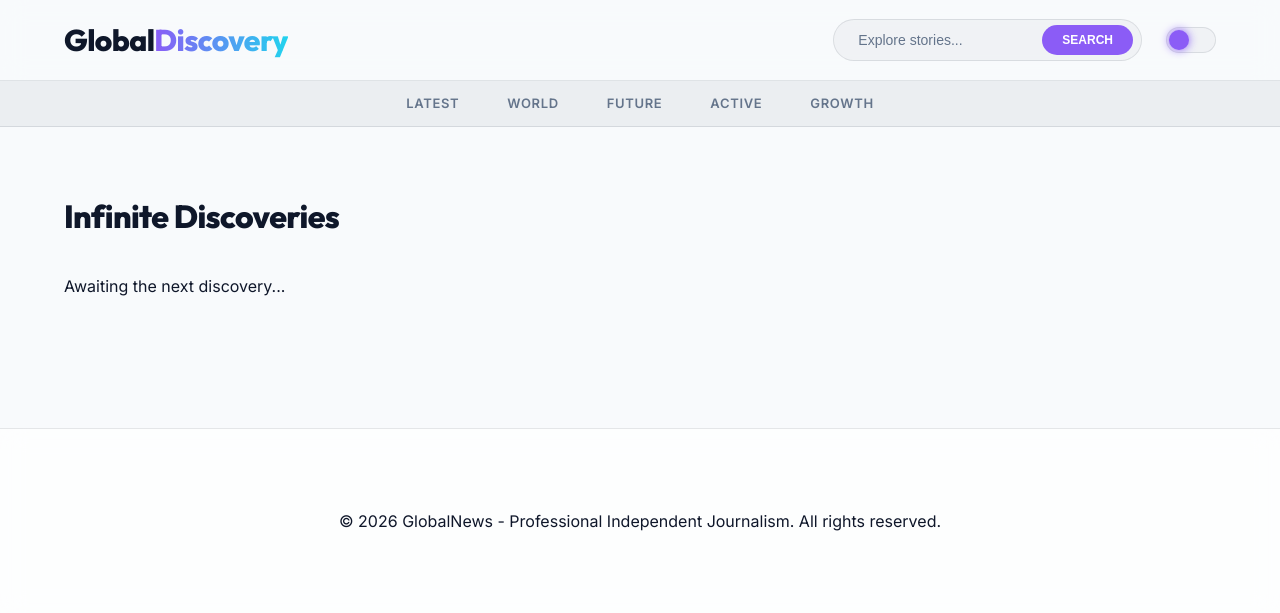
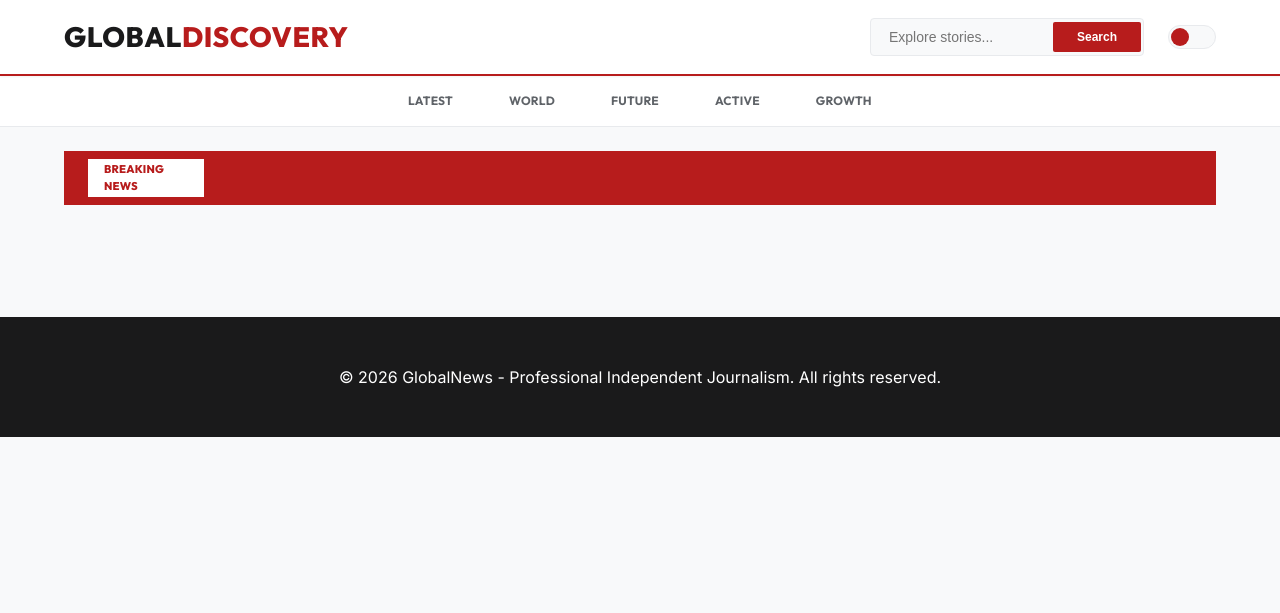
Before and after one commit to AsbinGhimire/news-sphere, a Django app: page / in a window 1280 px wide. Shown: the top 613 px of the page. Run offline with Django 5.2, Linux system fonts and the light colour scheme; data that the repository does not hold is empty.

Commit message:
UI: Implement Core-1 Design System (News Red palette, Serif highlights, 8px grid)

```diff
--- a/news/views.py
+++ b/news/views.py
@@ -19,9 +19,16 @@ class HomeView(ListView):
 
     def get_context_data(self, **kwargs):
         context = super().get_context_data(**kwargs)
-        all_articles = self.get_queryset()
+        all_articles = Article.objects.filter(published_at__isnull=False).order_by('-published_at')
+
         context['featured_article'] = all_articles.first()
-        context['latest_articles'] = all_articles[1:]
+        context['side_articles'] = all_articles[1:6]  # 5 articles for the hero sidebar
+
+        # Categorized Sections
+        context['world_news'] = Article.objects.filter(category='World').order_by('-published_at')[:4]
+        context['tech_news'] = Article.objects.filter(category='Tech').order_by('-published_at')[:4]
+        context['sports_news'] = Article.objects.filter(category='Sports').order_by('-published_at')[:4]
+
         context['categories'] = Article.CATEGORY_CHOICES
         return context
 
--- a/static/css/style.css
+++ b/static/css/style.css
@@ -1,29 +1,41 @@
 :root {
-    --primary: #8b5cf6; /* Electric Violet */
-    --primary-glow: rgba(139, 92, 246, 0.15);
-    --secondary: #22d3ee; /* Cyan */
-    --bg: #f8fafc; /* Light Slate Foundation */
-    --bg-card: rgba(255, 255, 255, 0.7); /* Frost Glass */
-    --text: #0f172a; /* Deep Slate Text */
-    --text-muted: #64748b;
-    --border: rgba(15, 23, 42, 0.1);
+    /* Color Palette - GlobalNews Core-1 */
+    --primary: #B71C1C; /* News Red (Authority) */
+    --primary-light: #D32F2F;
+    --primary-glow: rgba(183, 28, 28, 0.1);
+    --secondary: #002b49; /* Deep Ink */
+
+    --bg: #F8F9FA; /* Surface Light */
+    --bg-card: #ffffff;
+    --text: #1A1A1B; /* Primary Ink */
+    --text-muted: #5F6368;
+    --border: #E8EAED;
+
     --white: #ffffff;
     --container-width: 1200px;
-    --glass: rgba(15, 23, 42, 0.03);
-    --glass-heavy: rgba(248, 250, 252, 0.82);
-    --blur: blur(12px);
+
+    /* 8px Spacing Scale */
+    --space-xs: 4px;
+    --space-sm: 8px;
+    --space-md: 16px;
+    --space-lg: 24px;
+    --space-xl: 32px;
+    --space-xxl: 48px;
+
+    /* Effects */
+    --shadow-sm: 0 1px 2px rgba(0,0,0,0.05);
+    --shadow-md: 0 4px 6px -1px rgba(0,0,0,0.1);
+    --blur: blur(8px);
 }
 
-/* Obsidian (Dark Mode) Theme Overrides */
+/* Dark Mode Overrides */
 body.dark-mode {
-    --bg: #0f172a;
-    --bg-card: rgba(30, 41, 59, 0.7);
-    --text: #f8fafc;
-    --text-muted: #94a3b8;
-    --border: rgba(255, 255, 255, 0.1);
-    --glass: rgba(255, 255, 255, 0.03);
-    --glass-heavy: rgba(15, 23, 42, 0.8);
-    --primary-glow: rgba(139, 92, 246, 0.4);
+    --bg: #121212;
+    --bg-card: #1E1E1E;
+    --text: #F8F9FA;
+    --text-muted: #9AA0A6;
+    --border: #3C4043;
+    --primary-glow: rgba(211, 47, 47, 0.2);
 }
 
 * {
@@ -33,39 +45,37 @@ body.dark-mode {
 }
 
 @keyframes fadeInUp {
-    from {
-        opacity: 0;
-        transform: translateY(20px);
-    }
-    to {
-        opacity: 1;
-        transform: translateY(0);
-    }
-}
-
-@keyframes shine {
-    from { left: -100%; }
-    to { left: 100%; }
+    from { opacity: 0; transform: translateY(var(--space-md)); }
+    to { opacity: 1; transform: translateY(0); }
 }
 
 body {
     font-family: 'Inter', sans-serif;
     color: var(--text);
     background-color: var(--bg);
-    line-height: 1.6;
+    line-height: 1.5;
     -webkit-font-smoothing: antialiased;
     overflow-x: hidden;
-    transition: background-color 0.4s ease, color 0.4s ease;
+    transition: background-color 0.3s ease, color 0.3s ease;
 }
 
-h1, h2, h3, .logo {
+/* Typography Hierarchy */
+h1, h2, h3, .featured-card h1 {
+    font-family: 'Playfair Display', serif;
+    font-weight: 800;
+    line-height: 1.2;
+}
+
+.section-header h2, .logo, .navbar a, .breaking-label {
     font-family: 'Outfit', sans-serif;
+    text-transform: uppercase;
+    letter-spacing: 0.02em;
 }
 
 .container {
     max-width: var(--container-width);
     margin: 0 auto;
-    padding: 0 1.5rem;
+    padding: 0 var(--space-lg);
 }
 
 /* Scroll Progress */
@@ -75,20 +85,19 @@ h1, h2, h3, .logo {
     left: 0;
     width: 0%;
     height: 3px;
-    background: linear-gradient(to right, var(--primary), var(--secondary));
+    background: var(--primary);
     z-index: 9999;
 }
 
-/* Global Branding Header */
+/* Header & Navigation */
 .header-main {
-    background: var(--glass-heavy);
-    backdrop-filter: var(--blur);
-    -webkit-backdrop-filter: var(--blur);
-    border-bottom: 1px solid var(--border);
-    padding: 1rem 0;
+    background: var(--bg-card);
+    border-bottom: 2px solid var(--primary);
+    padding: var(--space-md) 0;
     position: sticky;
     top: 0;
     z-index: 1000;
+    box-shadow: var(--shadow-sm);
 }
 
 .header-main .container {
@@ -100,106 +109,79 @@ h1, h2, h3, .logo {
 .header-tools {
     display: flex;
     align-items: center;
-    gap: 1.5rem;
+    gap: var(--space-lg);
 }
 
 .theme-switch {
-    background: var(--glass);
+    background: var(--bg);
     border: 1px solid var(--border);
-    width: 50px;
-    height: 26px;
+    width: 48px;
+    height: 24px;
     border-radius: 99px;
     cursor: pointer;
     position: relative;
-    transition: all 0.3s ease;
     padding: 0;
-}
-
-.theme-switch:hover {
-    border-color: var(--primary);
 }
 
 .theme-icon {
     position: absolute;
     top: 2px;
     left: 2px;
-    width: 20px;
-    height: 20px;
+    width: 18px;
+    height: 18px;
     background: var(--primary);
     border-radius: 50%;
-    transition: all 0.4s cubic-bezier(0.4, 0, 0.2, 1);
-    box-shadow: 0 0 10px var(--primary);
+    transition: transform 0.3s cubic-bezier(0.4, 0, 0.2, 1);
 }
 
 body.dark-mode .theme-icon {
     transform: translateX(24px);
-    background: var(--secondary);
-    box-shadow: 0 0 10px var(--secondary);
 }
 
 .logo {
-    font-size: 1.875rem;
+    font-size: 1.75rem;
     font-weight: 800;
     text-decoration: none;
     color: var(--text);
-    letter-spacing: -0.02em;
 }
 
 .logo span {
-    background: linear-gradient(to right, var(--primary), var(--secondary));
-    -webkit-background-clip: text;
-    -webkit-text-fill-color: transparent;
+    color: var(--primary);
 }
 
 .search-form {
     display: flex;
     align-items: center;
-    background: var(--glass);
+    background: var(--bg);
     border: 1px solid var(--border);
-    border-radius: 99px;
-    padding: 0.25rem 0.5rem;
-    transition: all 0.3s cubic-bezier(0.4, 0, 0.2, 1);
-}
-
-.search-form:focus-within {
-    border-color: var(--primary);
-    box-shadow: 0 0 0 2px var(--primary-glow);
+    border-radius: 4px; /* Sharper edges for authority */
+    padding: 2px;
 }
 
 .search-form input {
     background: transparent;
     border: none;
-    padding: 0.5rem 1rem;
+    padding: var(--space-sm) var(--space-md);
     color: var(--text);
     font-size: 0.875rem;
-    width: 200px;
+    width: 180px;
     outline: none;
-}
-
-.search-form input::placeholder {
-    color: var(--text-muted);
 }
 
 .search-form button {
     background: var(--primary);
     color: white;
     border: none;
-    padding: 0.5rem 1.25rem;
-    border-radius: 99px;
+    padding: var(--space-sm) var(--space-lg);
+    border-radius: 2px;
     cursor: pointer;
-    font-weight: 600;
+    font-weight: 700;
     font-size: 0.75rem;
-    text-transform: uppercase;
-    transition: transform 0.2s;
-}
-
-.search-form button:hover {
-    transform: scale(1.05);
 }
 
 /* Sub-Navbar */
 .navbar {
-    background: rgba(15, 23, 42, 0.05);
+    background: var(--bg-card);
     border-bottom: 1px solid var(--border);
 }
 
@@ -207,180 +189,238 @@ nav ul {
     list-style: none;
     display: flex;
     justify-content: center;
-    gap: 1rem;
+    gap: var(--space-sm);
 }
 
 nav ul li a {
     display: block;
-    padding: 0.75rem 1rem;
+    padding: var(--space-md) var(--space-lg);
     color: var(--text-muted);
     text-decoration: none;
-    font-weight: 600;
-    font-size: 0.8125rem;
-    text-transform: uppercase;
-    letter-spacing: 0.05em;
-    transition: color 0.3s;
+    font-weight: 700;
+    font-size: 0.75rem;
+    transition: color 0.2s;
 }
 
 nav ul li a:hover {
     color: var(--primary);
 }
 
-/* Hero Section */
-.hero-news {
-    padding: 4rem 0;
-    background: radial-gradient(circle at 50% -20%, var(--primary-glow), transparent);
+/* Breaking News Ticker */
+.breaking-news-bar {
+    background: var(--primary);
+    color: white;
+    padding: var(--space-sm) var(--space-lg);
+    display: flex;
+    align-items: center;
+    gap: var(--space-lg);
+    margin-top: var(--space-lg);
+    font-size: 0.8125rem;
+    font-weight: 700;
 }
 
-.glass-hero {
-    background: var(--bg-card);
-    backdrop-filter: var(--blur);
-    -webkit-backdrop-filter: var(--blur);
-    border: 1px solid var(--border);
-    border-radius: 2rem;
-    overflow: hidden;
-    position: relative;
+.breaking-label {
+    background: white;
+    color: var(--primary);
+    padding: 2px var(--space-md);
+    font-weight: 900;
+    font-size: 0.7rem;
+}
+
+/* Hero Section Overhaul */
+.hero-news {
+    padding: var(--space-xl) 0;
+}
+
+.portal-grid-hero {
+    display: grid;
+    grid-template-columns: repeat(12, 1fr);
+    gap: var(--space-xl);
+}
+
+.main-feature {
+    grid-column: span 8;
+}
+
+.featured-card {
+    display: block;
+    text-decoration: none;
+    color: inherit;
 }
 
 .featured-card .img-container {
-    aspect-ratio: 21 / 9;
+    aspect-ratio: 16 / 9;
     overflow: hidden;
-    position: relative;
+    margin-bottom: var(--space-lg);
 }
 
 .featured-card img {
-    width: 100%;
-    height: 100%;
-    object-fit: cover;
-    opacity: 0.8;
-    transition: transform 0.8s cubic-bezier(0.4, 0, 0.2, 1);
+    width: 100%; height: 100%; object-fit: cover;
+    transition: transform 0.5s ease;
 }
 
-.featured-hero-content {
-    padding: 3rem;
-    background: linear-gradient(to top, var(--bg-card), transparent);
-    position: relative;
-    z-index: 1;
+.featured-card:hover img {
+    transform: scale(1.02);
 }
 
 .featured-card h1 {
+    font-size: 3rem;
+    margin-bottom: var(--space-md);
+    color: var(--text);
+}
+
+.featured-card p {
+    color: var(--text-muted);
+    font-size: 1.125rem;
+}
+
+.side-headlines {
+    grid-column: span 4;
+    display: flex;
+    flex-direction: column;
+    gap: var(--space-lg);
+}
+
+.side-item {
+    padding-bottom: var(--space-lg);
+    border-bottom: 1px solid var(--border);
+    text-decoration: none;
+    color: inherit;
+}
+
+.side-item .meta {
+    font-size: 0.625rem;
+    font-weight: 800;
+    color: var(--primary);
+    margin-bottom: var(--space-xs);
+}
+
+.side-item h4 {
+    font-family: 'Playfair Display', serif;
+    font-size: 1.25rem;
+    font-weight: 700;
+    line-height: 1.3;
+}
+
+.side-item:hover h4 {
+    text-decoration: underline;
+}
+
+/* Categorized Sections */
+.news-section-wrap {
+    margin-bottom: var(--space-xxl);
+}
+
+.section-header {
+    display: flex;
+    align-items: center;
+    justify-content: space-between;
+    border-bottom: 3px solid var(--text);
+    margin-bottom: var(--space-xl);
+    padding-bottom: var(--space-xs);
+}
+
+.section-header h2 {
+    font-size: 1.5rem;
+}
+
+.section-header.world { border-color: var(--primary); }
+.section-header.tech { border-color: #002b49; }
+.section-header.sports { border-color: #008134; }
+
+.section-grid {
+    display: grid;
+    grid-template-columns: repeat(4, 1fr);
+    gap: var(--space-xl);
+}
+
+.section-card {
+    text-decoration: none;
+    color: inherit;
+}
+
+.section-card .img-wrap {
+    aspect-ratio: 16 / 10;
+    overflow: hidden;
+    margin-bottom: var(--space-md);
+}
+
+.section-card h3 {
+    font-size: 1.125rem;
+    line-height: 1.4;
+}
+
+.section-card:hover h3 {
+    color: var(--primary);
+    text-decoration: underline;
+}
+
+/* Detail View */
+.immersive-hero {
+    height: 60vh;
+    position: relative;
+    overflow: hidden;
+}
+
+.immersive-hero img {
+    width: 100%; height: 100%; object-fit: cover;
+}
+
+.immersive-content-wrap {
+    background: var(--bg);
+    padding: var(--space-xxl) 0;
+}
+
+.article-detail {
+    max-width: 680px;
+    margin: 0 auto;
+}
+
+.detail-header {
+    margin-bottom: var(--space-xl);
+}
+
+.detail-header h1 {
     font-size: 3.5rem;
-    font-weight: 800;
-    line-height: 1.1;
-    margin-bottom: 1.5rem;
-    letter-spacing: -0.03em;
+    margin-bottom: var(--space-md);
+}
+
+.body-text {
+    font-size: 1.125rem;
+    line-height: 1.7;
+}
+
+.ai-glass-card {
+    background: white;
+    border-top: 4px solid var(--primary);
+    padding: var(--space-xl);
+    margin: var(--space-xxl) 0;
+    box-shadow: var(--shadow-md);
+}
+
+footer {
+    background: var(--text);
+    color: var(--white);
+    padding: var(--space-xxl) 0;
+    text-align: center;
+    margin-top: var(--space-xxl);
 }
 
 .reveal {
     opacity: 0;
-    transition: opacity 0.8s ease-out, transform 0.8s ease-out;
-    transform: translateY(30px);
+    transition: opacity 0.6s ease-out;
 }
 
 .reveal.active {
     opacity: 1;
-    transform: translateY(0);
 }
 
-.section-title {
-    font-size: 2rem;
-    font-weight: 800;
-    margin: 4rem 0 2rem;
-    letter-spacing: -0.02em;
+@media (max-width: 1024px) {
+    .main-feature, .side-headlines { grid-column: span 12; }
+    .section-grid { grid-template-columns: repeat(2, 1fr); }
+    .featured-card h1 { font-size: 2.25rem; }
 }
 
-.articles-grid {
-    display: grid;
-    grid-template-columns: repeat(auto-fill, minmax(360px, 1fr));
-    gap: 3rem;
+@media (max-width: 600px) {
+    .section-grid { grid-template-columns: 1fr; }
 }
-
-.article-card {
-    background: var(--bg-card);
-    border: 1px solid var(--border);
-    border-radius: 1.5rem;
-    padding: 1.5rem;
-    transition: all 0.4s cubic-bezier(0.4, 0, 0.2, 1);
-}
-
-.article-card:hover {
-    transform: translateY(-8px) scale(1.02);
-    border-color: var(--primary);
-    box-shadow: 0 20px 40px -20px rgba(0,0,0,0.1);
-}
-
-.article-card .img-container {
-    aspect-ratio: 16 / 10;
-    border-radius: 1rem;
-    overflow: hidden;
-    margin-bottom: 1.5rem;
-}
-
-.article-card h3 {
-    font-size: 1.375rem;
-    font-weight: 700;
-    margin-bottom: 1rem;
-}
-
-/* Detail View */
-.immersive-hero {
-    height: 70vh;
-    position: relative;
-    overflow: hidden;
-    margin-bottom: -5rem;
-}
-
-.immersive-hero img {
-    width: 100%;
-    height: 100%;
-    object-fit: cover;
-}
-
-.immersive-content-wrap {
-    position: relative;
-    z-index: 10;
-    background: var(--bg);
-    border-radius: 3rem 3rem 0 0;
-    padding-top: 5rem;
-    transition: background-color 0.4s ease;
-}
-
-.article-detail {
-    max-width: 720px;
-    margin: 0 auto;
-}
-
-.ai-glass-card {
-    background: linear-gradient(135deg, var(--glass), var(--glass));
-    backdrop-filter: var(--blur);
-    border: 1px solid var(--border);
-    border-radius: 2rem;
-    padding: 2.5rem;
-    margin: 4rem 0;
-}
-
-.ai-glass-card h3 {
-    display: flex;
-    align-items: center;
-    gap: 0.75rem;
-    color: var(--primary);
-    font-size: 0.875rem;
-    margin-bottom: 1.5rem;
-    text-transform: uppercase;
-}
-
-footer {
-    background: var(--bg-card);
-    backdrop-filter: var(--blur);
-    border-top: 1px solid var(--border);
-    padding: 5rem 0;
-    text-align: center;
-    margin-top: 8rem;
-}
-
-.pagination a, .pagination span {
-    background: var(--glass);
-    border: 1px solid var(--border);
-    border-radius: 12px;
-    color: var(--text-muted);
-}
--- a/templates/base.html
+++ b/templates/base.html
@@ -18,7 +18,7 @@
     <link rel="stylesheet" href="/static/css/style.css">
     <link rel="preconnect" href="https://fonts.googleapis.com">
     <link rel="preconnect" href="https://fonts.gstatic.com" crossorigin>
-    <link href="https://fonts.googleapis.com/css2?family=Inter:wght@400;600;700&family=Outfit:wght@400;700;800&display=swap" rel="stylesheet">
+    <link href="https://fonts.googleapis.com/css2?family=Inter:wght@400;600;700&family=Outfit:wght@400;700;800&family=Playfair+Display:wght@700;800&display=swap" rel="stylesheet">
 </head>
 <body>
     <div id="scroll-progress"></div>
--- a/templates/news/index.html
+++ b/templates/news/index.html
@@ -1,12 +1,24 @@
 {% extends "base.html" %}
 
-{% block title %}Home - GlobalNews{% endblock %}
+{% block title %}GlobalDiscovery - World News Portal{% endblock %}
 
 {% block content %}
-<!-- Glass Hero Section -->
+<!-- Breaking News Ticker -->
+<section class="breaking-news-bar reveal">
+    <div class="breaking-label">Breaking News</div>
+    <marquee scrollamount="5">
+        {% for article in side_articles %}
+            &bull; {{ article.title }} &nbsp;&nbsp;&nbsp;&nbsp;
+        {% endfor %}
+    </marquee>
+</section>
+
+<!-- Hero Section: Feature + Side Headlines -->
+<section class="hero-news">
+    <div class="portal-grid-hero">
+        <!-- Main Lead Story -->
         {% if featured_article %}
-<section class="hero-news">
-    <div class="glass-hero reveal">
+        <div class="main-feature reveal">
             <a href="{% url 'article_detail' featured_article.slug %}" class="featured-card">
                 <div class="img-container">
                     {% if featured_article.image_url %}
@@ -22,31 +34,84 @@
                 </div>
             </a>
         </div>
+        {% endif %}
+
+        <!-- Side Headlines (Asymmetrical Sidebar) -->
+        <div class="side-headlines reveal">
+            {% for article in side_articles %}
+            <a href="{% url 'article_detail' article.slug %}" class="side-item">
+                <div class="meta">{{ article.category }}</div>
+                <h4>{{ article.title }}</h4>
+            </a>
+            {% endfor %}
+        </div>
+    </div>
+</section>
+
+<!-- World News Section -->
+{% if world_news %}
+<section class="news-section-wrap reveal">
+    <div class="section-header world">
+        <h2>World</h2>
+        <a href="{% url 'category_view' 'World' %}" class="see-all">See All Articles</a>
+    </div>
+    <div class="section-grid">
+        {% for article in world_news %}
+        <a href="{% url 'article_detail' article.slug %}" class="section-card">
+            <div class="img-wrap">
+                {% if article.image_url %}
+                    <img src="{{ article.image_url }}" alt="{{ article.title }}" loading="lazy">
+                {% endif %}
+            </div>
+            <h3>{{ article.title }}</h3>
+        </a>
+        {% endfor %}
+    </div>
 </section>
 {% endif %}
 
-<!-- Stunning Latest News Grid -->
-<section class="latest-section">
-    <h2 class="section-title reveal">Infinite Discoveries</h2>
-    <div class="articles-grid">
-        {% for article in latest_articles %}
-        <a href="{% url 'article_detail' article.slug %}" class="article-card">
-            <div class="img-container">
+<!-- Tech News Section -->
+{% if tech_news %}
+<section class="news-section-wrap reveal">
+    <div class="section-header tech">
+        <h2>Technology</h2>
+        <a href="{% url 'category_view' 'Tech' %}" class="see-all">See All Articles</a>
+    </div>
+    <div class="section-grid">
+        {% for article in tech_news %}
+        <a href="{% url 'article_detail' article.slug %}" class="section-card">
+            <div class="img-wrap">
                 {% if article.image_url %}
                     <img src="{{ article.image_url }}" alt="{{ article.title }}" loading="lazy">
-                {% else %}
-                    <div class="img-placeholder">{{ article.category }}</div>
                 {% endif %}
             </div>
-            <div class="article-meta">{{ article.category }}</div>
             <h3>{{ article.title }}</h3>
-            <p>{{ article.description|truncatewords:15 }}</p>
         </a>
-        {% empty %}
-        <div class="placeholder">Awaiting the next discovery...</div>
         {% endfor %}
     </div>
+</section>
+{% endif %}
 
-    {% include "news/pagination.html" %}
+<!-- Sports News Section -->
+{% if sports_news %}
+<section class="news-section-wrap reveal">
+    <div class="section-header sports">
+        <h2>Sports</h2>
+        <a href="{% url 'category_view' 'Sports' %}" class="see-all">See All Articles</a>
+    </div>
+    <div class="section-grid">
+        {% for article in sports_news %}
+        <a href="{% url 'article_detail' article.slug %}" class="section-card">
+            <div class="img-wrap">
+                {% if article.image_url %}
+                    <img src="{{ article.image_url }}" alt="{{ article.title }}" loading="lazy">
+                {% endif %}
+            </div>
+            <h3>{{ article.title }}</h3>
+        </a>
+        {% endfor %}
+    </div>
 </section>
+{% endif %}
+
 {% endblock %}
```
Lines whose indentation alone changed are shown as unchanged.
